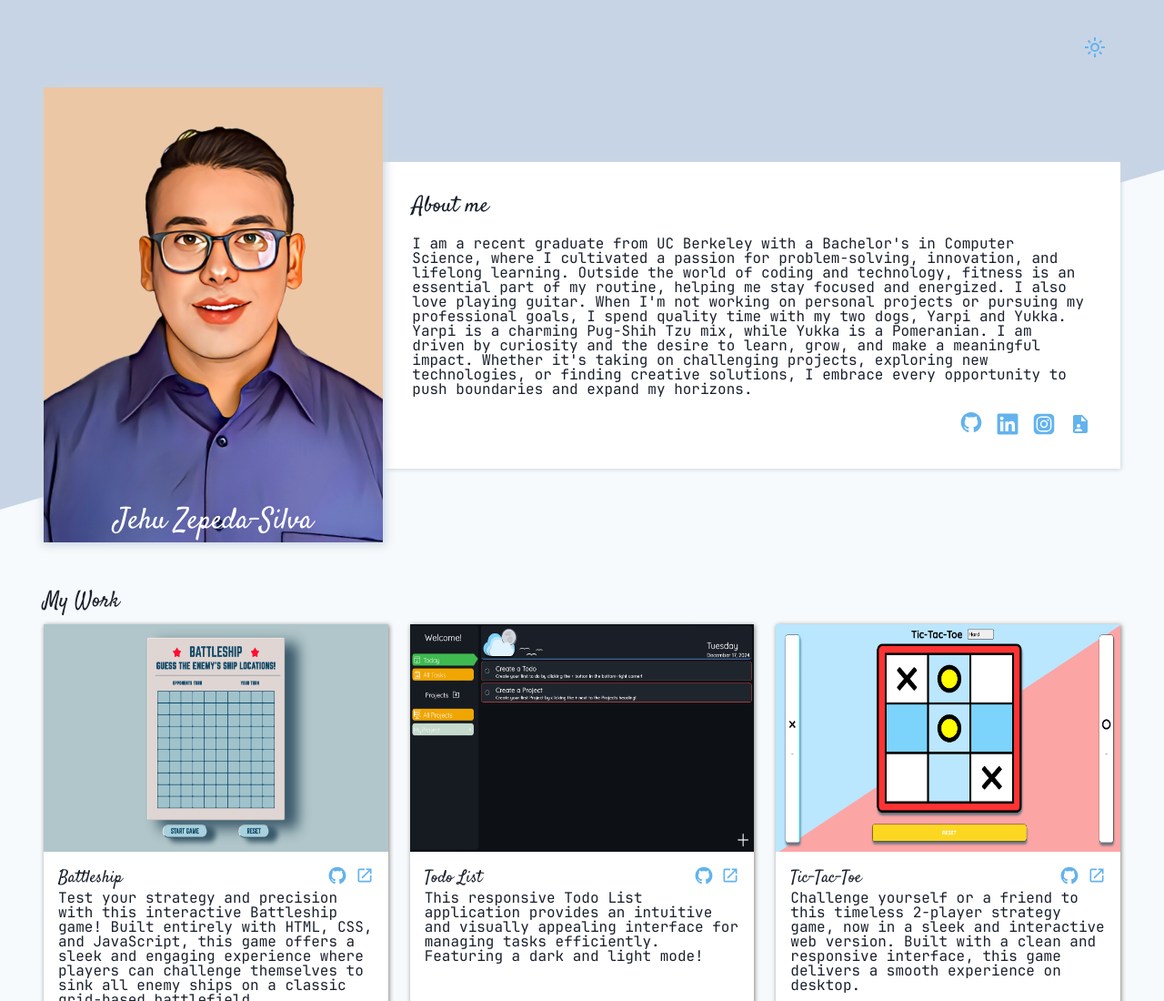
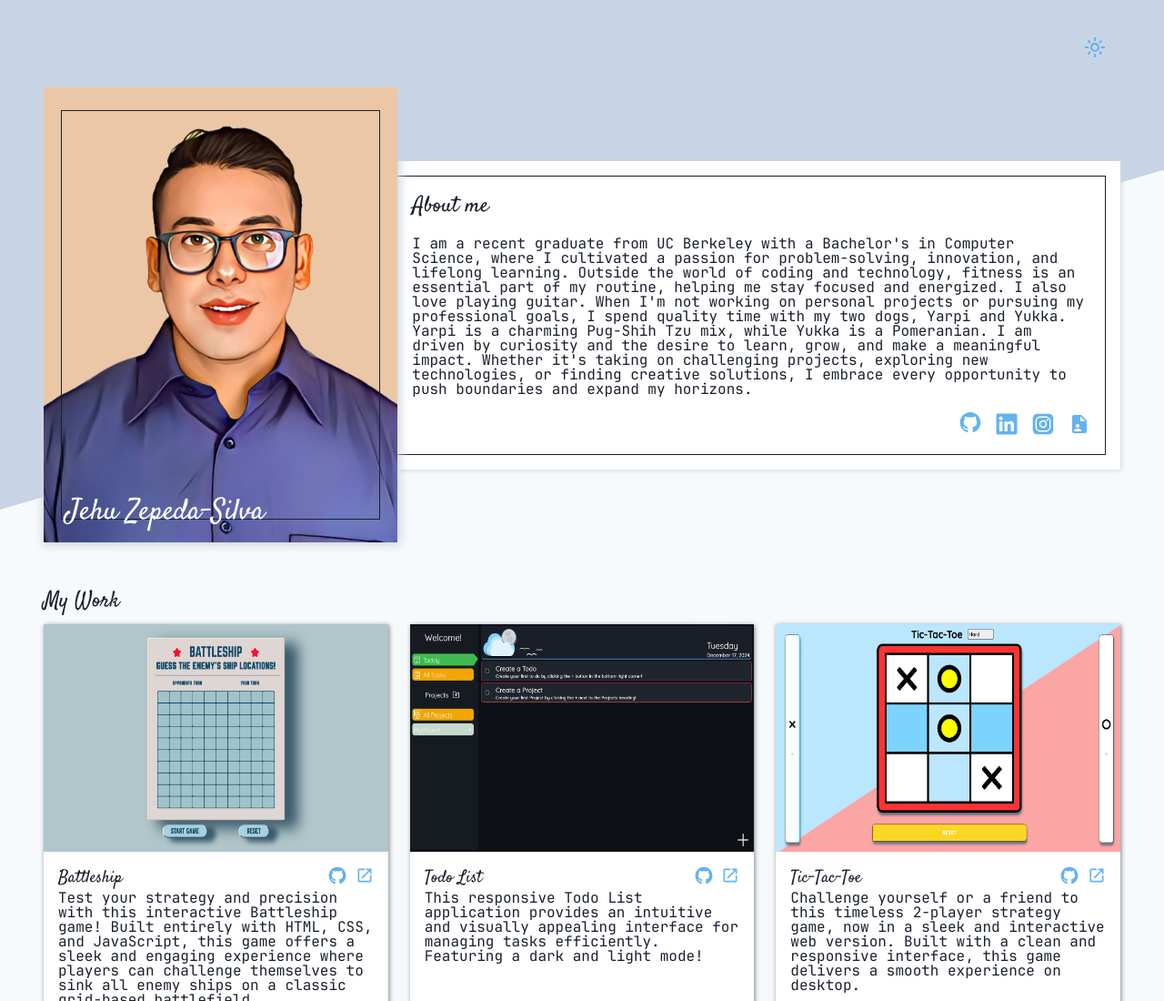
Before and after one commit to jehuzepedasilva2/homepage, a website built with webpack: page src/template.html in a window 1280 px wide. Shown: the top 1100 px of the page at 91% size. Built offline with nearby package versions, Linux system fonts and the light colour scheme.

Commit message:
added border to the header, not sure if i like it yet

```diff
--- a/src/colorThemes.js
+++ b/src/colorThemes.js
@@ -94,7 +94,7 @@ const midnightBlueTheme = {
   '--body-bg-color': '#001f3f',
 };
 
-const myDark = midnightBlueTheme;
+const myDark = hackerTheme;
 const myLight = cementTheme;
 
 export {
--- a/src/styles.css
+++ b/src/styles.css
@@ -61,27 +61,55 @@ header {
   flex: 1;
   height: 500px;
   display: flex;
-  align-items: flex-end;
+  flex-direction: column;
+  align-items: center;
   justify-content: center;
   color: white;
   background-image: url("../imgs/brwn-bg.png");
   background-size: cover;
   background-position: 50% 20%;
+  /* background-repeat: no-repeat; */
   box-shadow: 1px 1px 10px 2px var(--box-shadow-clr);
   z-index: 0;
 }
 
+.inner-border > h1 {
+  position: absolute;
+  background: none;
+  bottom: -3.5%;
+  left: 1%;
+}
+
+.inner-border {
+  width: 90%;
+  height: 90%;
+  margin: 1rem;
+  border: 1px solid var(--text-color);
+  position: relative;
+}
+
 .about-me {
   flex: 2;
+  justify-self: flex-start;
   align-self: center;
+  background-color: var(--sections-bg-clr);
+  padding-top: 1rem;
+  padding-right: 1rem;
+  padding-bottom: 1rem;
+  box-shadow: 1px 1px 5px var(--box-shadow-clr);
+}
+
+.outer-border {
+  border: 1px solid var(--text-color);
+  border-left: none;
   display: flex;
   flex-direction: column;
-  padding: 2rem;
-  box-shadow: 1px 1px 5px var(--box-shadow-clr);
+  padding: 1rem;
   background-color: var(--sections-bg-clr);
 }
 
-.about-me > h2, .about-me > p {
+.outer-border > h2,
+.outer-border > p {
   margin-bottom: 1rem;
 }
 
@@ -234,7 +262,7 @@ button {
   padding-bottom: 0.7rem;
 }
 
-.drop-down {
+.drop-down a {
   text-decoration: none;
   color: var(--drop-down-text-clr);
   transition: transform 0.3s ease-in-out;
@@ -301,9 +329,9 @@ footer,
 main,
 .bg-triangle {
   transition:
-    background-color 2s,
-    color 2s,
-    fill 2s;
+    background-color 1s,
+    color 1s,
+    fill 1s;
 }
 
 @keyframes slide-down {
--- a/src/template.html
+++ b/src/template.html
@@ -23,9 +23,14 @@
 
   <header>
     <div class="pic-container">
+      <div class="inner-border">
         <h1 class="header">Jehu Zepeda-Silva</h1>
       </div>
+    </div>
     <div class="about-me">
+
+      <div class="outer-border">
+
         <h2 class="header">About me</h2>
         <p>
           I am a recent graduate from UC Berkeley with a Bachelor's in Computer Science, where I cultivated a passion for problem-solving, innovation, and lifelong learning.
@@ -34,7 +39,6 @@
           I am driven by curiosity and the desire to learn, grow, and make a meaningful impact. Whether it's taking on challenging projects, exploring new technologies, or finding creative solutions, I embrace every opportunity to push boundaries and expand my horizons.
         </p>
         <div class="icons icons-header">
-
           <button class=" header git-btn" title="GitHub">
             <svg viewBox="0 0 128 128">
               <g fill="#181616">
@@ -42,18 +46,15 @@
               </g>
             </svg>
           </button>
-
           <div class="drop-down">
             <a href="https://github.com/jehuzepedasilva2" target="_blank">Personal GitHub</a>
             <a href="https://github.com/jehuzepedasilva" target="_blank">School GitHub</a>
           </div>
-
           <button class="linkedin-btn" title="LinkedIn">
             <svg viewBox="0 0 128 128">
               <path d="M116 3H12a8.91 8.91 0 00-9 8.8v104.42a8.91 8.91 0 009 8.78h104a8.93 8.93 0 009-8.81V11.77A8.93 8.93 0 00116 3zM39.17 107H21.06V48.73h18.11zm-9-66.21a10.5 10.5 0 1110.49-10.5 10.5 10.5 0 01-10.54 10.48zM107 107H88.89V78.65c0-6.75-.12-15.44-9.41-15.44s-10.87 7.36-10.87 15V107H50.53V48.73h17.36v8h.24c2.42-4.58 8.32-9.41 17.13-9.41C103.6 47.28 107 59.35 107 75z"></path>
             </svg>
           </button>
-
           <button class="insta-btn" title="Instagram">
             <svg viewBox="0 0 500 500">
               <path class="cls-1" d="M250,193.27A56.73,56.73,0,1,0,306.73,250,56.8,56.8,0,0,0,250,193.27Z"/>
@@ -61,7 +62,6 @@
               <path class="cls-1" d="M484.85,124.74a144.17,144.17,0,0,0-2.32-25.29c-1.94-10.19-4.67-20.12-9.55-29.33A101.84,101.84,0,0,0,453.39,44a97.14,97.14,0,0,0-42.76-24.4c-14.83-4-30-4.84-45.21-4.82a.46.46,0,0,1-.09-.23H134.59c0,.08,0,.16,0,.23-8.65.16-17.32.09-25.92,1.16A123.46,123.46,0,0,0,81,22.14,97.48,97.48,0,0,0,44.25,46.26,97.15,97.15,0,0,0,19.68,89.17c-3.94,14.72-4.8,29.73-4.82,44.85L14.7,365.69v0c.28,10.45.37,21,2.13,31.36,1.87,11,4.54,21.71,9.64,31.69A101.36,101.36,0,0,0,54.77,463a91.91,91.91,0,0,0,28.31,15.35c15.12,4.88,30.72,6.75,46.55,6.84,9.88.06,19.74.31,29.62.27,71.74-.3,143.49.52,215.23-.44a169.32,169.32,0,0,0,28.23-3A95.61,95.61,0,0,0,450,459c15.78-14.08,26.43-31.3,31.24-52.09,3.15-13.59,3.93-27.38,4.07-41.21v-2.76C485.3,361.86,484.89,127.84,484.85,124.74Zm-60.38,192A107.87,107.87,0,0,1,316.74,424.48H183.26A107.87,107.87,0,0,1,75.52,316.74V183.26A107.87,107.87,0,0,1,183.26,75.52H316.74A107.87,107.87,0,0,1,424.48,183.26Z"/>
             </svg>
           </button>
-
           <button class="resume-btn" title="Resume">
             <svg viewBox="0 0 24 24">
               <path d="M13,9H18.5L13,3.5V9M6,2H14L20,8V20A2,2 0 0,1 18,22H6C4.89,22 4,21.1 4,20V4C4,2.89 4.89,2 6,2M14,20V19C14,17.67 11.33,17 10,17C8.67,17 6,17.67 6,19V20H14M10,12A2,2 0 0,0 8,14A2,2 0 0,0 10,16A2,2 0 0,0 12,14A2,2 0 0,0 10,12Z" />
@@ -69,6 +69,9 @@
           </button>
 
         </div>
+
+      </div>
+
     </div>
   </header>
   <main>
```
Also changed, not shown: imgs/cartoon-me.png (added). Lines whose indentation alone changed are shown as unchanged.
